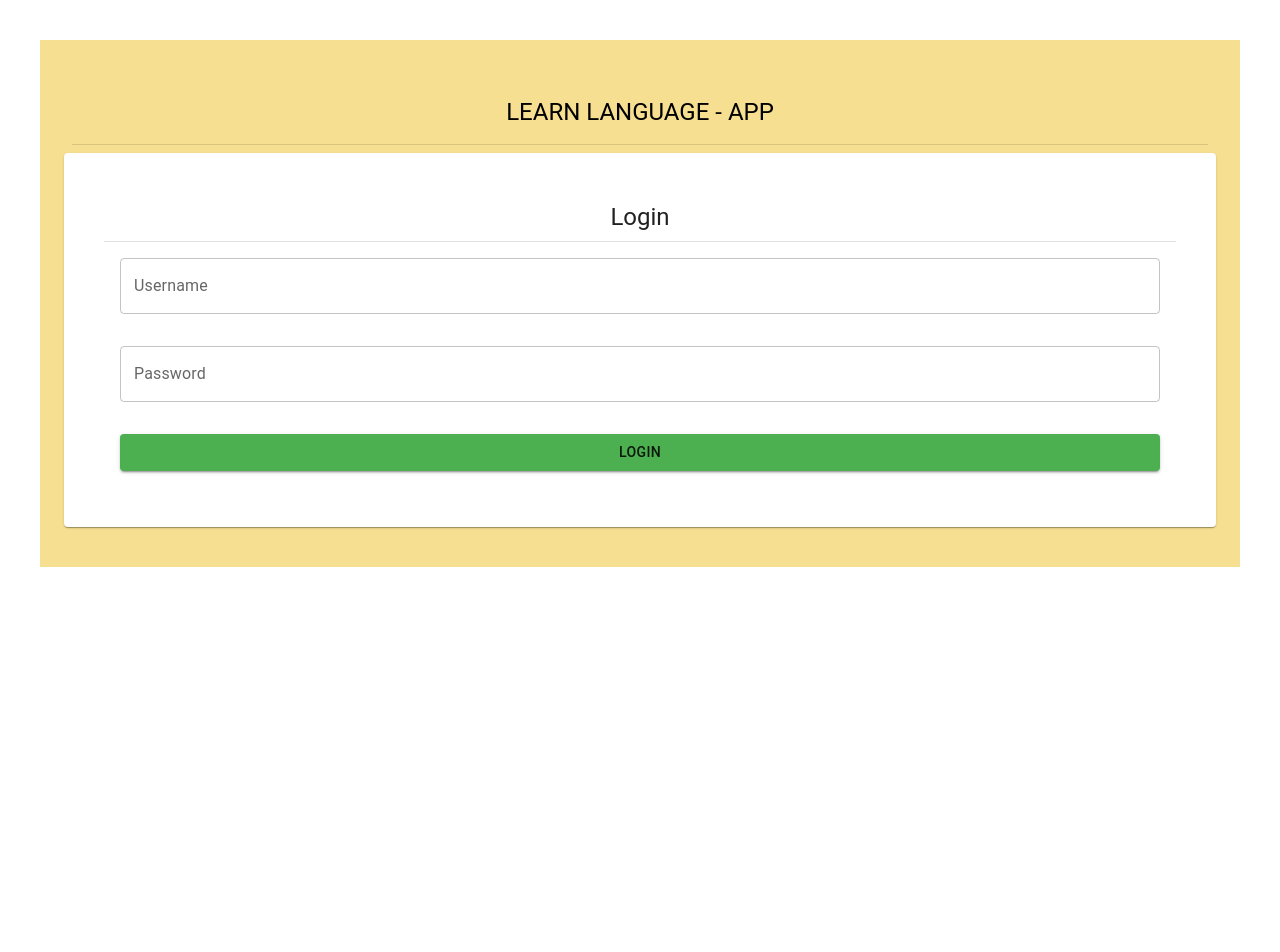
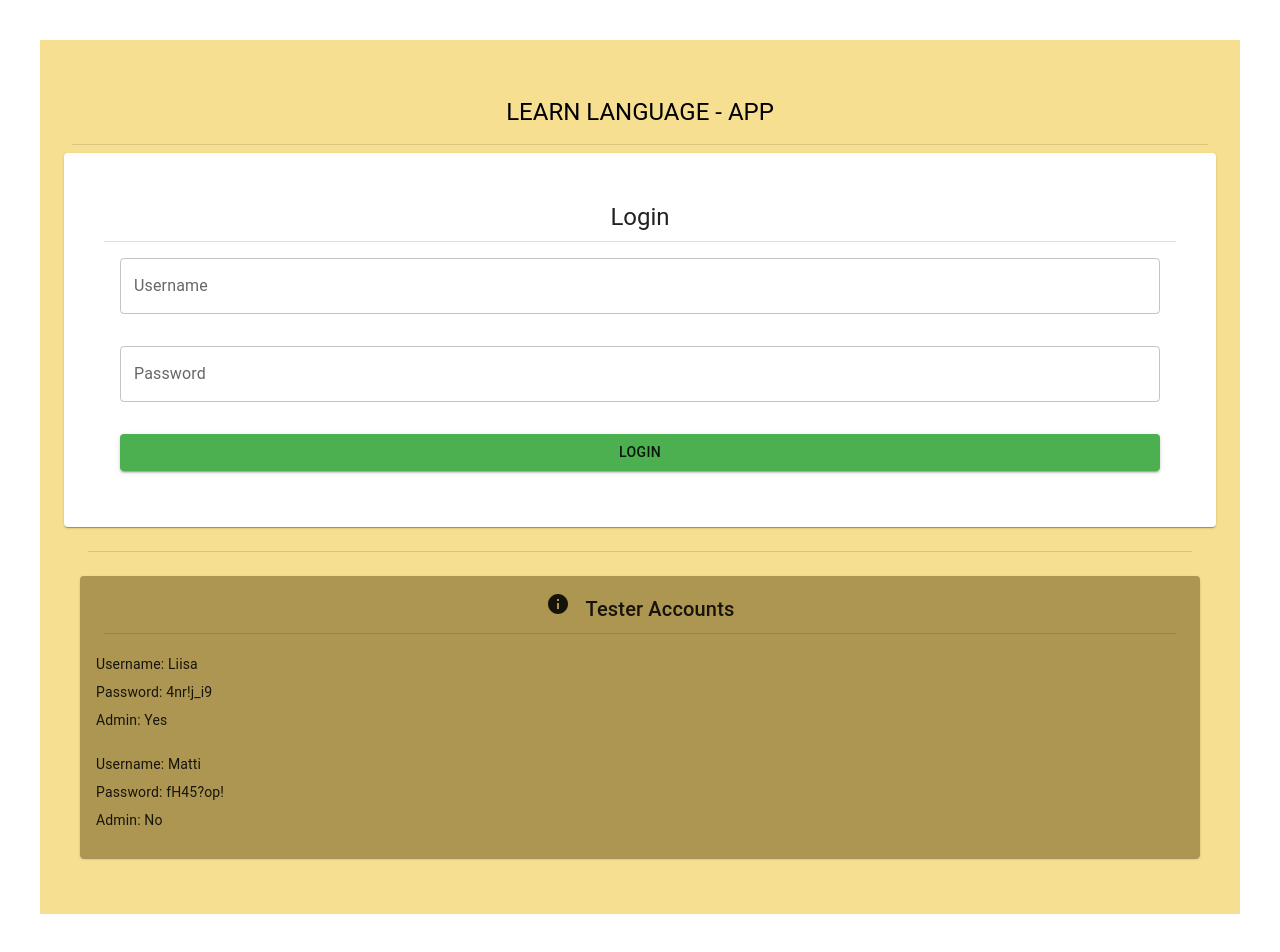
Before and after one commit to joonaskiuru/learn-language-app, a React (Vite) app in the folder frontend/: page /Login in a window 1280 px wide. Before the commit the page ends 800 px from the top, so only its background shows below. Built offline with nearby package versions, Linux system fonts and the light colour scheme.

Commit message:
add: tester accounts info to login

```diff
--- a/frontend/src/component/Info.jsx
+++ b/frontend/src/component/Info.jsx
@@ -1,12 +1,13 @@
 import { Box, Paper, Typography, Divider } from '@mui/material';
 import LogoutIcon from '@mui/icons-material/Logout';
+import InfoIcon from '@mui/icons-material/Info';
 
 function Info() {
     return (
     <>
     <Box sx={{ flexGrow: 1,bgcolor: "lightGrey",minHeight: '100vh', p: 1 }}>
         <Paper sx={{p:1}}>
-            <Typography variant="h5">Info</Typography>
+            <Typography variant="h5"><InfoIcon sx={{mr: 2}}/>Info</Typography>
             <Divider sx={{my: 1}}/>
             <Typography variant="subtitle2" sx={{color: 'primary.dark'}}>Made By: Joonas Kiuru</Typography>
             <Typography variant="subtitle2">Learn Language - App : app for learning languages</Typography>
--- a/frontend/src/component/Login.jsx
+++ b/frontend/src/component/Login.jsx
@@ -1,7 +1,7 @@
 import {useState, useEffect, useContext} from "react";
-import { Box, TextField, Typography, Divider, Button, Alert, Paper, Container} from '@mui/material';
+import { Box, TextField, Typography, Divider, Button, Alert, Paper, Container, List, ListItem, ListItemText} from '@mui/material';
 import { authToken } from "./Contexts";
-
+import InfoIcon from '@mui/icons-material/Info';
 
 export default function Login({handleLogin}) {
 
@@ -98,6 +98,34 @@ export default function Login({handleLogin}) {
     <Alert sx={{display: alert ? 'flex' : 'none'}} severity="error">{alert}</Alert>
     </Box>
     </Paper>
+    <Divider sx={{m: 3}}/>
+    <Paper sx={{m: 2, p:2, bgcolor: "primary.dark"}}>
+        <Typography variant="h6"><InfoIcon sx={{mr: 2}}/>Tester Accounts</Typography>
+        <Divider sx={{m: 1}}/>
+        <List dense={true}>
+        <ListItem disablePadding>
+              <ListItemText primary="Username: Liisa" />
+          </ListItem>
+          <ListItem disablePadding>
+              <ListItemText primary="Password: 4nr!j_i9" />
+          </ListItem>
+          <ListItem disablePadding>
+              <ListItemText primary="Admin: Yes" />
+          </ListItem>
+        </List>
+        <List dense={true}>
+          <ListItem disablePadding>
+              <ListItemText primary="Username: Matti" />
+          </ListItem>
+          <ListItem disablePadding>
+              <ListItemText primary="Password: fH45?op!" />
+          </ListItem>
+          <ListItem disablePadding>
+              <ListItemText primary="Admin: No" />
+          </ListItem>
+        </List>
+
+    </Paper>
     </Container>
   );
 }
```
